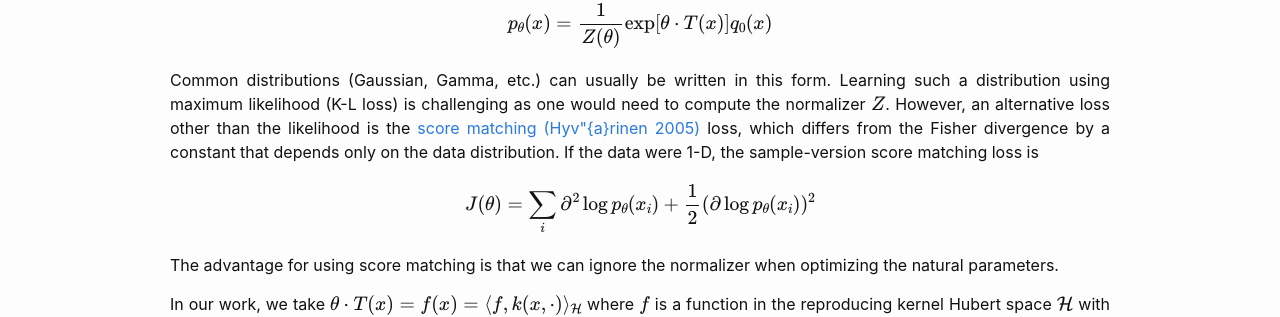
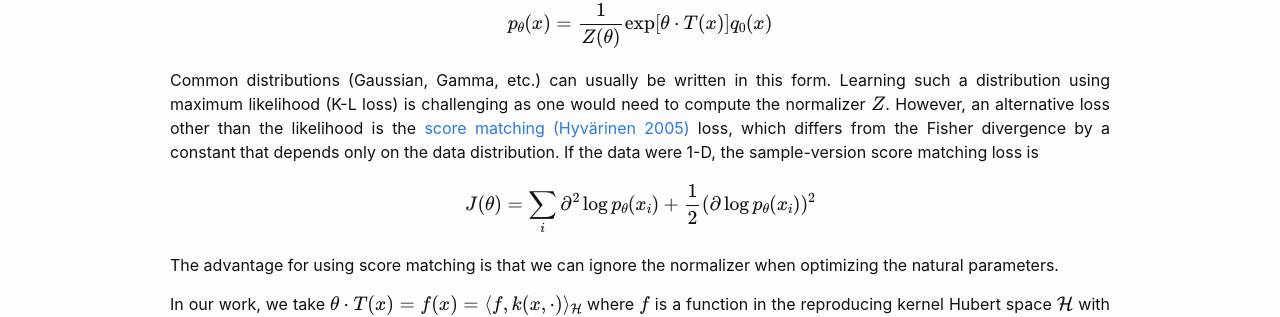
Before and after one commit to kevin-w-li/kevin-w-li.github.io, a Jekyll site: the page built from _posts/2018-11-23-dkef.markdown, in a window 1280 px wide and 900 px high. Shown: the part 433-750 px from the top of the window. Built offline with Jekyll 4.4.1, drawn with Linux system fonts in a browser that asks for light colours; formulas are drawn with MathJax 3.

Commit message:
Update 2018-11-23-dkef.markdown

```diff
--- a/_posts/2018-11-23-dkef.markdown
+++ b/_posts/2018-11-23-dkef.markdown
@@ -22,7 +22,7 @@ $$
 
 Common distributions (Gaussian, Gamma, etc.) can usually be written in this form. Learning such a distribution using
 maximum likelihood (K-L loss) is challenging as one would need to compute the normalizer $Z$. However, an alternative loss
-other than the likelihood is the [score matching (Hyv\"{a}rinen 2005)](sm) loss, which differs from the Fisher divergence
+other than the likelihood is the [score matching (Hyvärinen 2005)](sm) loss, which differs from the Fisher divergence
 by a constant that depends only on the data distribution. If the data were 1-D, the sample-version score matching loss is
 
 \begin{equation}
```
